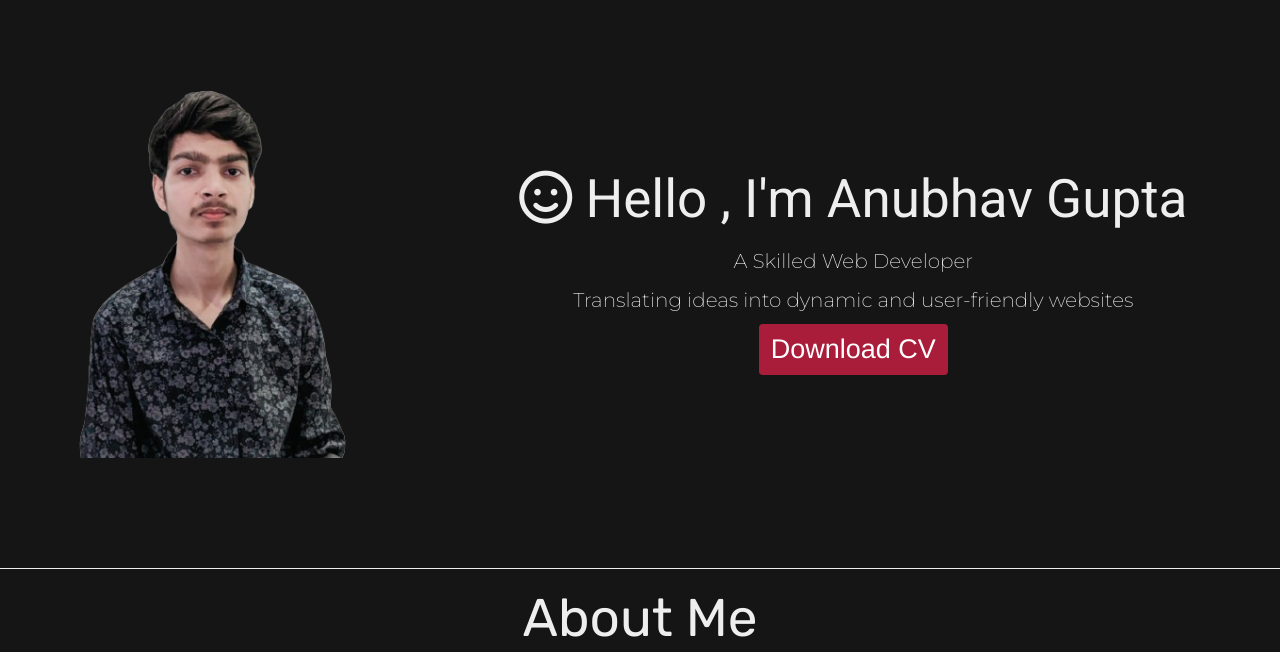
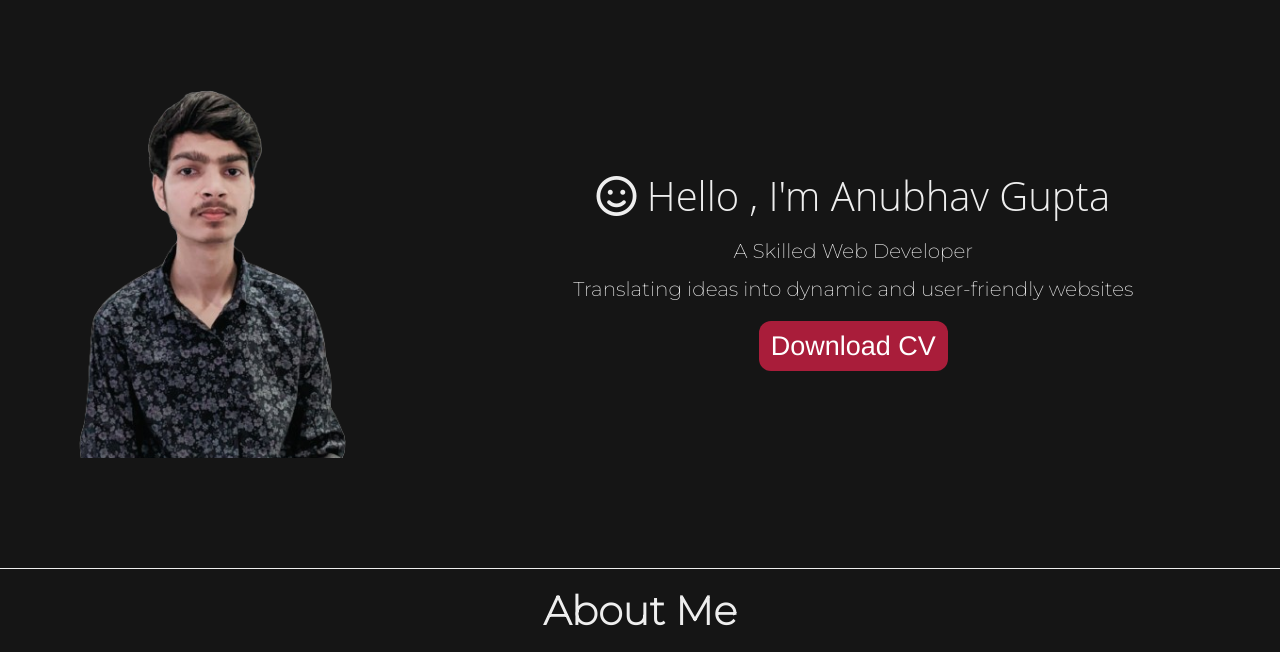
Before and after one commit to DevChefOfficial/anubhav_gupta, a plain HTML site: page index.html in a window 1280 px wide. Shown: the part 112-764 px from the top of the page. Drawn offline with nearby package versions, Linux system fonts and the light colour scheme; a web font is replaced by a local one.

Commit message:
font size and style changes

```diff
--- a/about/about.css
+++ b/about/about.css
@@ -1,6 +1,5 @@
 .about-heading {
     text-align: center;
-    font-family: 'Rubik', sans-serif;
 }
 
 #about {
--- a/contact/styles/contactme.css
+++ b/contact/styles/contactme.css
@@ -33,7 +33,7 @@
 
 .contact-me-child i {
     display: block;
-    font-size: 5rem;
+    font-size: 4rem;
 }
 
 .contact-me-child div,
--- a/index.html
+++ b/index.html
@@ -73,7 +73,7 @@
   <!-- <hr style="color: aquamarine; height: 5%;"> -->
   <br id="about1">
   <hr>
-  <h1 class="about-heading ">About Me</h1>
+  <h1 class="about-heading headings ">About Me</h1>
   <section id="about" name="about">
 
     <div class="about-left">
@@ -98,7 +98,7 @@
 <br>
   <hr style="color: rgb(175, 162, 162);">
   <section id="project" class="project-section">
-    <h1 class="project-heading-title">Projects</h1>
+    <h1 class="project-heading-title headings">Projects</h1>
     <div class="projects-container">
 
       <div class="card  project-card">
@@ -126,7 +126,7 @@
 <hr>
   <section id="contact">
 
-    <h1>Contact Me <i class="fa-solid fa-id-card"></i> </h1>
+    <h1 class="headings">Contact Me <i class="fa-solid fa-id-card"></i> </h1>
     <br>
 
     <!-- Email Card  -->
--- a/navbarStyles.css
+++ b/navbarStyles.css
@@ -1,7 +1,7 @@
 :root {
     --thin-paragraph: 'Kanit', sans-serif;
     --thick-navbar-font: 'Noto Sans', sans-serif;
-    --main-font: 'Rubik', sans-serif;
+    --main-font: "Montserrat", sans-serif;
     --custom-color-1: #151515;
     --custom-color-2: #A91D3A;
     --custom-color-3: #C73659;
--- a/styles.css
+++ b/styles.css
@@ -2,7 +2,7 @@
     padding: 0;
     margin: 0;
 }
-
+@import url('https://fonts.googleapis.com/css2?family=Montserrat:ital,wght@0,100..900;1,100..900&family=Open+Sans:ital,wght@0,300..800;1,300..800&display=swap');
 :root {
     --darkblue: #151515; /* Updated dark blue */
     --blue: #007bff;
@@ -27,7 +27,8 @@
     --danger: #dc3545;
     --light: #EEEEEE; /* Updated light color */
     --dark: #343a40;
-    --main-font: 'Rubik', sans-serif;
+    --main-font: "Montserrat", sans-serif;
+    --secondary-font:"Open Sans", sans-serif;
     --thin-paragraph: 'Kanit', sans-serif;
     --thin-navbar-font: 'Montserrat', sans-serif;
     --custom-color-1: #151515;
@@ -64,6 +65,9 @@ body {
     -webkit-transition: ease-out 0.4s;
     -moz-transition: ease-out 0.4s;
     transition: ease-out 0.4s;
+    font-size: 1.5rem;
+    border-radius: 12px;
+    margin-top: 7px;
 }
 
 .btn:hover {
@@ -84,9 +88,14 @@ nav a {
 }
 
 #head1 {
-    font-family: 'Roboto', sans-serif;
+    font-family: var(--secondary-font);
+    font-size: 4rem;
 }
-
+.headings{
+    font-family: var( --main-font);
+    font-size: 4rem;
+    font-weight: 600;
+}
 .main-homePage {
     overflow: hidden;
     display: flex;
@@ -121,12 +130,7 @@ nav a {
     color: var(--orange);
 }
 
-h1,
-.project-heading-title,
-.about-heading {
-    font-size: 5.3rem;
-    font-family: var(--main-font);
-}
+
 
 p,
 .texts {
@@ -165,7 +169,9 @@ footer {
         width: 100vw;
         z-index: 10;
     }
-
+    #head1{
+        font-size: 3rem;
+    }
     .main-homePage {
         flex-wrap: nowrap;
         display: flex;
```
